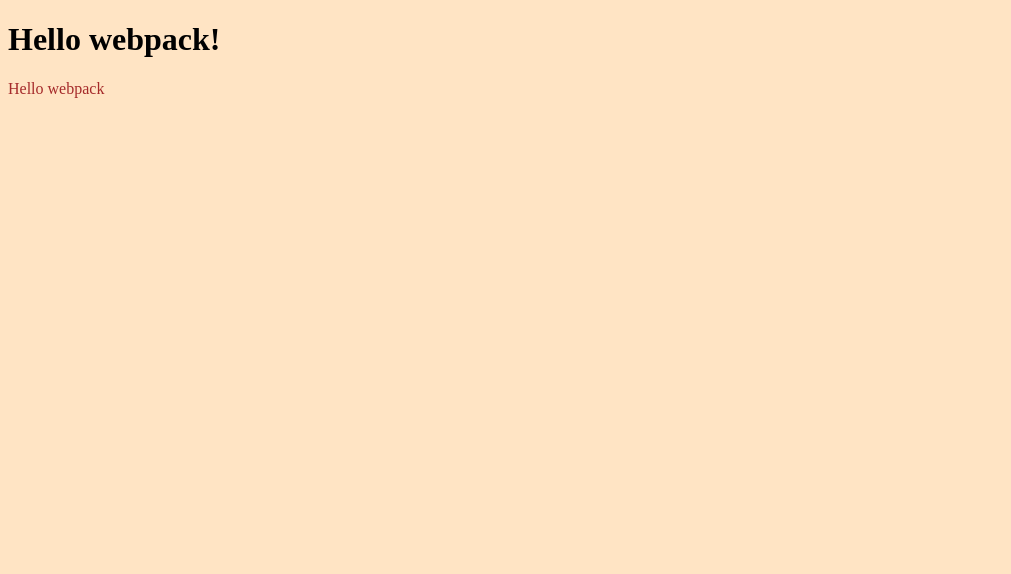
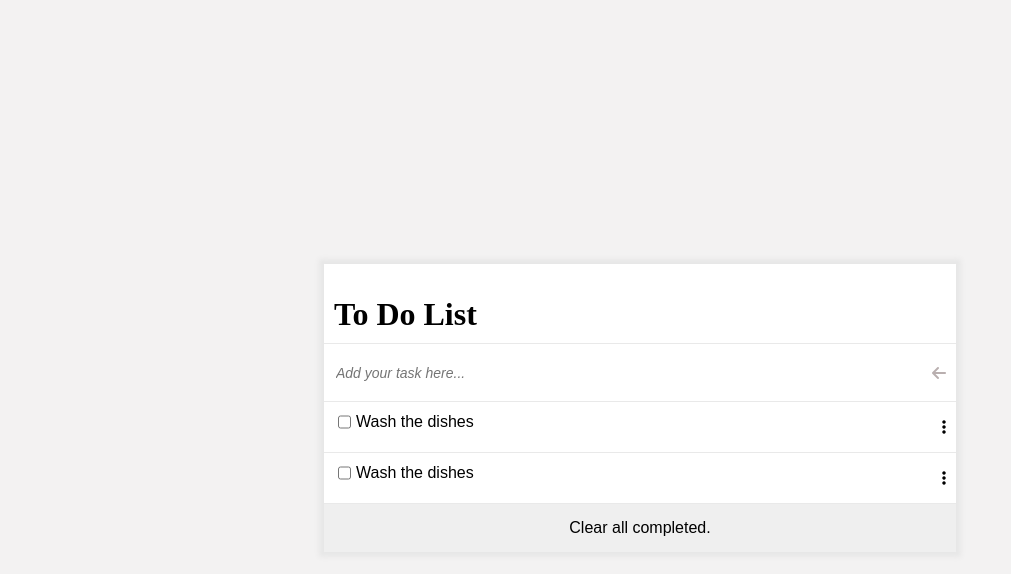
Before and after one commit to Ambient567/To-do-List, a website built with webpack: page src/index.html in a window 1280 px wide. Shown: the whole page, without its empty margins (0-1011 px from the left). Built offline with nearby package versions, Linux system fonts and the light colour scheme.

Commit message:
Add list structure

```diff
--- a/src/index.html
+++ b/src/index.html
@@ -1,11 +1,26 @@
 <!DOCTYPE html>
 <html lang="en">
+
 <head>
     <meta charset="UTF-8">
     <meta name="viewport" content="width=device-width, initial-scale=1.0">
-    <title>Wbpack Exercise</title>
+    <script src="https://kit.fontawesome.com/cf2aa695e2.js" crossorigin="anonymous"></script>
+    <title>To Do List</title>
 </head>
+
 <body>
-    <h1>Hello webpack!</h1>
+    <div class="to-do-list">
+        <h1 class="title">To Do List</h1>
+        <div class="add-task">
+            <input type="text" name="" placeholder="Add your task here..." class="input-task" required />
+            <i class="fa fa-arrow-left"></i>
+        </div>
+        <div class="task-items"></div>
+        <div class="footer">
+            <button id='clear-tasks'>Clear all completed.</button>
+        </div>
+    </div>
+
 </body>
+
 </html>
--- a/src/index.js
+++ b/src/index.js
@@ -1,19 +1,21 @@
-import _ from 'lodash';
 import './style.css';
+import displayTasks from './modules/task.js';
 
-function component() {
-    const element = document.createElement('div');
-    const btn = document.createElement('button');
+const Tasks = [
+  {
+    description: 'Wash the dishes',
+    completed: false,
+    index: 1,
+  },
+  {
+    description: 'Wash the dishes',
+    completed: false,
+    index: 2,
+  },
+];
 
-    // Lodash, now imported by this script
-    element.innerHTML = _.join(['Hello', 'webpack'], ' ');
-    element.classList.add('hello');
-    // btn.innerHTML = 'Click me and check the console!';
-    // btn.onclick = printMe;
-
-    // element.appendChild(btn);
-
-    return element;
-  }
-
-  document.body.appendChild(component());
+window.addEventListener('DOMContentLoaded', () => {
+  Tasks.forEach((i) => {
+    displayTasks(i);
+  });
+});
--- /dev/null
+++ b/src/modules/task.js
@@ -0,0 +1,16 @@
+const display = document.querySelector('.task-items');
+
+const displayTasks = (tasksObj) => {
+  const div = document.createElement('div');
+  div.classList.add('list-item');
+  div.innerHTML = `
+    <div class='task'>
+    <input type='checkbox' class='checkbox' id='${tasksObj.index}'/>
+    <input type='text' value='${tasksObj.description}' id='input-display-${tasksObj.index}' data-id='${tasksObj.index}' class='input-display'/>
+    </div>
+    <i class="fa-solid fa-ellipsis-vertical" data-id="${tasksObj.index}" id="btn-${tasksObj.index}"></i>
+    `;
+  display.appendChild(div);
+};
+
+export default displayTasks;
--- a/src/print.js
+++ /dev/null
@@ -1,3 +0,0 @@
-export default function printMe() {
-    console.log('I get called from print.js!');
-  }
--- a/src/style.css
+++ b/src/style.css
@@ -1,7 +1,101 @@
 body {
-    background-color: bisque;
+  background-color: rgb(243, 242, 242);
+  display: flex;
+  flex-direction: column;
+  justify-content: center;
+  align-items: center;
+  height: 100vh;
+  overflow: hidden;
 }
 
-.hello{
-    color: brown;
+.to-do-list {
+  width: 50%;
+  margin: auto;
+  height: auto;
+  background-color: #fff;
+  box-shadow: 0 0 5px 5px rgb(231, 231, 231);
 }
+
+h1 {
+  font-style: normal;
+  padding: 10px;
+  border-bottom: 1px solid rgb(233, 233, 233);
+}
+
+.task-items {
+  display: flex;
+  flex-direction: column;
+  justify-content: space-between;
+}
+
+.task {
+    display: flex;
+    flex-direction: row;
+    padding-bottom: 10px;
+ }
+
+.add-task {
+    display: flex;
+    flex-direction: row;
+    padding: 10px;
+    margin-top: -10px;
+    border-bottom: 1px solid rgb(233, 233, 233);
+}
+
+.list-item {
+    display: flex;
+    flex-direction: row;
+    justify-content: space-between;
+    padding: 10px;
+    border-bottom: 1px solid rgb(233, 233, 233);
+}
+
+.input-task {
+  outline: 0;
+  border: 0;
+  padding-bottom: 10px;
+  width: 100%;
+}
+
+.input-task::placeholder {
+  font-style: italic;
+  font-size: 14px;
+}
+
+.fa-ellipsis-vertical {
+  float: left;
+  align-self: center;
+}
+
+.fa-arrow-left {
+  float: left;
+  cursor: pointer;
+  color: rgb(185, 175, 175);
+}
+
+.input-display {
+  border: 0;
+  outline: 0;
+  font-size: 16px;
+  cursor: auto;
+}
+
+.footer {
+    background-color: rgb(243, 242, 242);
+    display: flex;
+    flex-direction: column;
+    justify-content: center;
+    align-items: center;
+    width: 100%;
+    padding: 0;
+    margin: 0;
+  }
+
+  #clear-tasks {
+    border: 0;
+    outline: 0;
+    cursor: pointer;
+    width: 100%;
+    height: 3em;
+    font-size: 1em;
+  }
```
Also changed, not shown: README.md, dist/index.bundle.js, dist/index.html, dist/print.bundle.js (deleted), dist/runtime.bundle.js (added).
